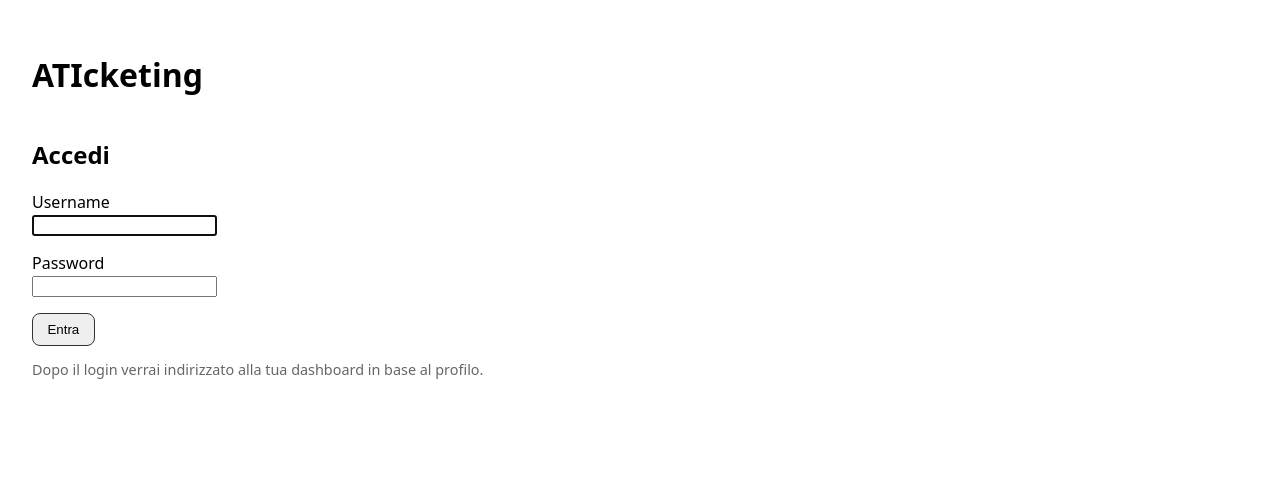
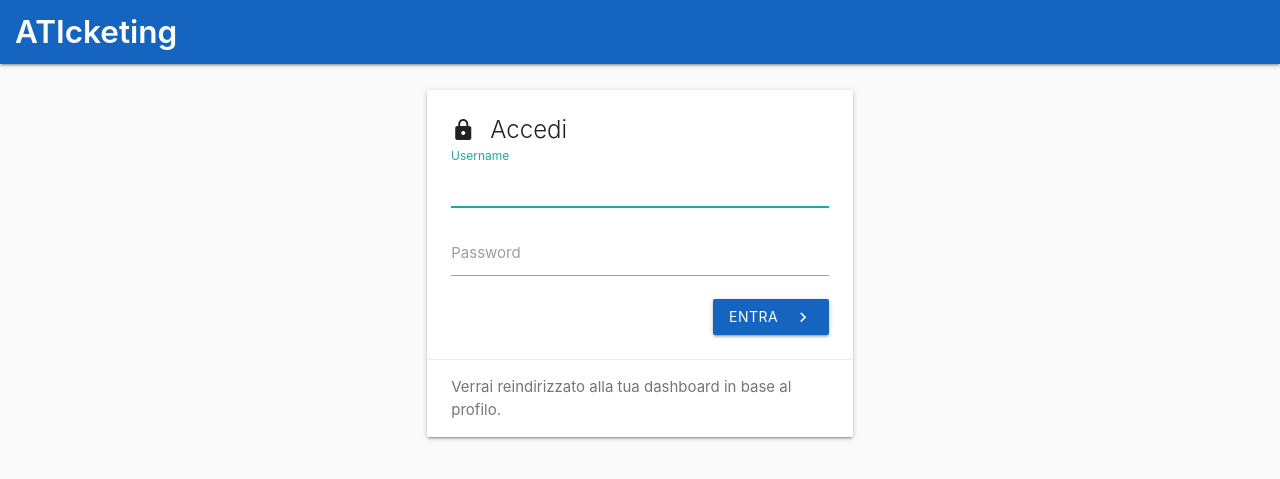
Before and after one commit to darkkillex/ATIcketing, a Django app: page /accounts/login/ in a window 1280 px wide. Shown: the top 479 px of the page. Run offline with Django 5.2, Linux system fonts and the light colour scheme.

Commit message:
Added UI Material Design Style using Materialize CSS

```diff
--- a/templates/auth/login.html
+++ b/templates/auth/login.html
@@ -1,20 +1,34 @@
 {% extends 'base.html' %}
 {% block content %}
-<h2>Accedi</h2>
-<form method="post" action="">
-  {% csrf_token %}
-  <p>
-    <label>Username</label><br>
-    <input type="text" name="username" autofocus required>
-  </p>
-  <p>
-    <label>Password</label><br>
-    <input type="password" name="password" required>
-  </p>
-  {% if form.errors %}
-    <p style="color:#c00">Credenziali non valide.</p>
-  {% endif %}
-  <button class="btn" type="submit">Entra</button>
-</form>
-<p class="muted">Dopo il login verrai indirizzato alla tua dashboard in base al profilo.</p>
+<div class="row mt-2">
+  <div class="col s12 m8 l6 offset-m2 offset-l3">
+    <div class="card">
+      <div class="card-content">
+        <span class="card-title"><i class="material-icons left">lock</i>Accedi</span>
+        <form method="post" action="">
+          {% csrf_token %}
+          <div class="input-field">
+            <input type="text" id="username" name="username" required autofocus>
+            <label for="username">Username</label>
+          </div>
+          <div class="input-field">
+            <input type="password" id="password" name="password" required>
+            <label for="password">Password</label>
+          </div>
+          {% if form.errors %}
+            <p class="red-text text-darken-2">Credenziali non valide.</p>
+          {% endif %}
+          <div class="right-align">
+            <button class="btn waves-effect waves-light blue darken-3" type="submit">
+              Entra <i class="material-icons right">chevron_right</i>
+            </button>
+          </div>
+        </form>
+      </div>
+      <div class="card-action">
+        <span class="grey-text text-darken-1">Verrai reindirizzato alla tua dashboard in base al profilo.</span>
+      </div>
+    </div>
+  </div>
+</div>
 {% endblock %}
--- a/templates/base.html
+++ b/templates/base.html
@@ -4,38 +4,70 @@
   <meta charset="utf-8">
   <title>ATIcketing</title>
   <meta name="viewport" content="width=device-width,initial-scale=1">
+
+  <!-- Materialize CSS + Icons -->
+  <link href="https://fonts.googleapis.com/icon?family=Material+Icons" rel="stylesheet">
+  <link href="https://cdnjs.cloudflare.com/ajax/libs/materialize/1.0.0/css/materialize.min.css" rel="stylesheet">
+
   <style>
-    body { font-family: system-ui, sans-serif; margin: 2rem; }
-    header { display:flex; justify-content:space-between; align-items:center; margin-bottom:1rem; }
-    table { width:100%; border-collapse: collapse; }
-    th, td { border-bottom: 1px solid #eee; padding: .6rem .4rem; text-align:left; }
-    .tag { display:inline-block; padding:.15rem .5rem; border:1px solid #ddd; border-radius:999px; font-size:.85rem; }
-    .btn { padding:.5rem .9rem; border:1px solid #333; border-radius:.5rem; text-decoration:none; }
-    .muted { color:#666; font-size:.9rem; }
-    .flash { padding:.6rem .8rem; margin:.4rem 0; border-radius:.4rem; }
-    .flash.success { background:#e8f6ec; border:1px solid #bfe2c7; }
-    .flash.error { background:#fdecea; border:1px solid #f5c2c0; }
+    nav { padding: 0 1rem; }
+    .brand-logo { font-weight: 600; }
+    .chip.small { height: 24px; line-height: 24px; }
+    .chip.small .material-icons { font-size: 18px; margin-right: 6px; }
+    .table-title { display:flex; align-items:center; gap:.5rem; margin:1rem 0 .5rem; }
+    .mt-2 { margin-top: 1.25rem; }
+    .mb-2 { margin-bottom: 1.25rem; }
+    .btn-flat.btn-flat-primary { color:#039be5; }
+    .container.narrow { max-width: 1080px; }
   </style>
 </head>
-<body>
-  <header>
-    <h1>ATIcketing</h1>
-    <nav>
+<body class="grey lighten-5">
+
+  <nav class="blue darken-3">
+    <div class="nav-wrapper">
+      <a href="/" class="brand-logo">ATIcketing</a>
+      <ul id="nav-mobile" class="right hide-on-med-and-down">
         {% if request.user.is_authenticated %}
-        <a class="btn" href="{% url 'ticket_new' %}">Nuovo Ticket</a>
-        &nbsp;&nbsp;
-        <span class="muted">Ciao, {{ request.user.username }}</span>
-        &nbsp;|&nbsp; <a class="btn" href="{% url 'logout' %}">Logout</a>
+          <li><a href="{% url 'ticket_new' %}"><i class="material-icons left">add_circle</i>Nuovo Ticket</a></li>
+          <li><a href="{% url 'logout' %}"><i class="material-icons left">exit_to_app</i>Logout</a></li>
         {% endif %}
+      </ul>
+    </div>
   </nav>
-  </header>
 
+  <main class="container narrow">
+    <!-- Flash messages come toast -->
     {% if messages %}
+      <div id="django-messages" style="display:none;">
         {% for m in messages %}
-      <div class="flash {% if m.tags %}{{ m.tags }}{% endif %}">{{ m }}</div>
+          <div data-text="{{ m|escape }}" data-tags="{{ m.tags|default:'' }}"></div>
         {% endfor %}
+      </div>
     {% endif %}
 
     {% block content %}{% endblock %}
+  </main>
+
+  <script src="https://cdnjs.cloudflare.com/ajax/libs/materialize/1.0.0/js/materialize.min.js"></script>
+  <script>
+    document.addEventListener('DOMContentLoaded', function() {
+      // Inizializza componenti Materialize
+      M.AutoInit();
+
+      // Toast per messaggi Django
+      const box = document.getElementById('django-messages');
+      if (box) {
+        box.querySelectorAll('div[data-text]').forEach(function(el) {
+          const text = el.getAttribute('data-text');
+          const tags = (el.getAttribute('data-tags') || '').toLowerCase();
+          let classes = 'blue-grey darken-1';
+          if (tags.includes('success')) classes = 'green darken-2';
+          if (tags.includes('error')) classes = 'red darken-2';
+          if (tags.includes('warning')) classes = 'orange darken-2';
+          M.toast({html: text, classes: classes, displayLength: 4000});
+        });
+      }
+    });
+  </script>
 </body>
 </html>
--- /dev/null
+++ b/tickets/templatetags/form_extras.py
@@ -0,0 +1,6 @@
+from django import template
+register = template.Library()
+
+@register.filter(name='add_class')
+def add_class(field, css):
+    return field.as_widget(attrs={**field.field.widget.attrs, 'class': css})
```
Also changed, not shown: templates/dash/operator.html (+23 -7 lines), templates/dash/team.html (+20 -7 lines), templates/tickets/new.html (+88 -57 lines), README.md, tickets/templatetags/__init__.py (added). Lines whose indentation alone changed are shown as unchanged.
